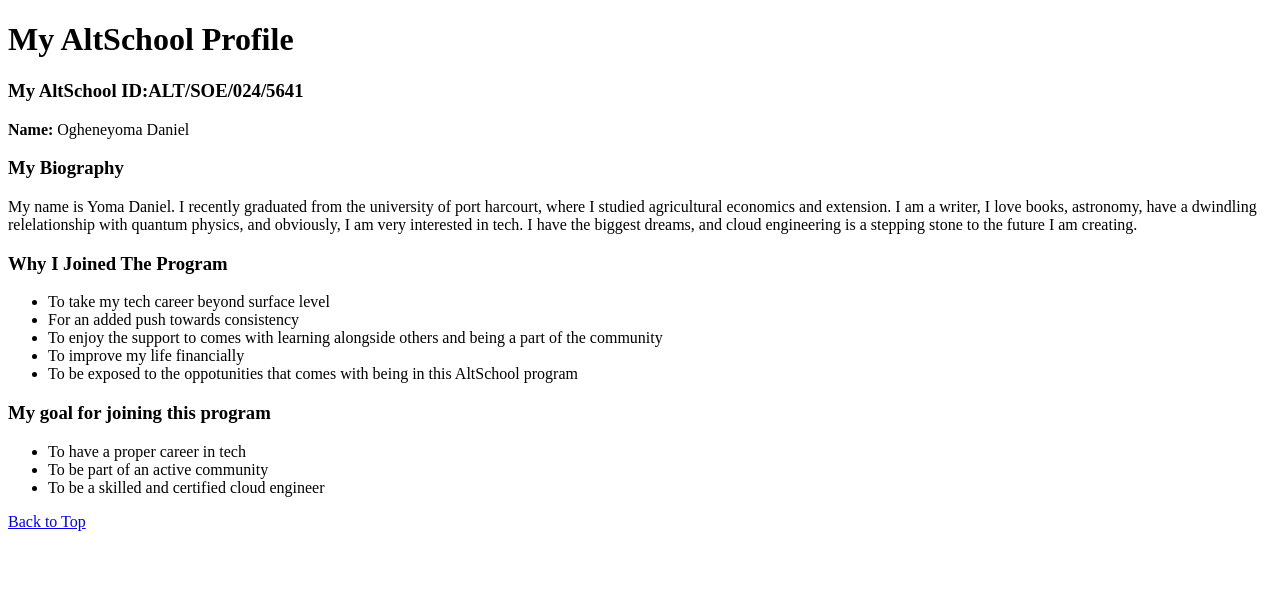
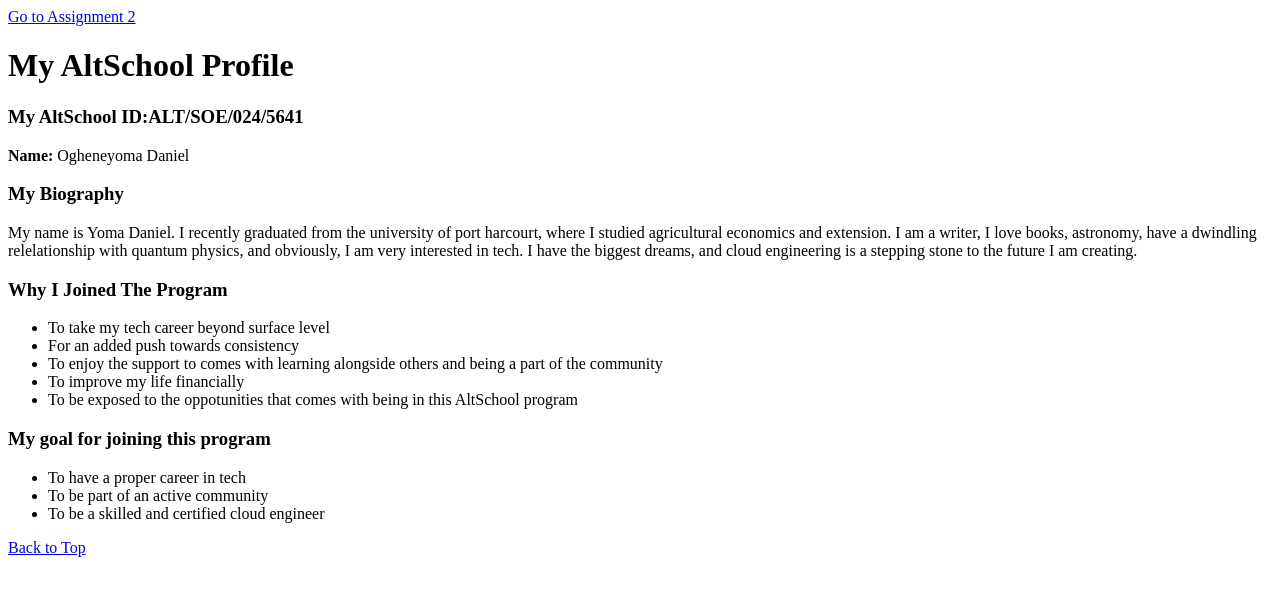
Before and after one commit to Yoma-Daniel/HTML-ASSIGNMENTS, a plain HTML site: page index.html in a window 1280 px wide. Drawn offline with Linux system fonts and the light colour scheme.

Commit message:
I moved tables.html to the main folder

```diff
--- a/index.html
+++ b/index.html
@@ -6,6 +6,8 @@
     <title>ASSIGNMENT ONE</title>
   </head>
   <body>
+    <a href="./tables.html">Go to Assignment 2</a>
+
     <header id="top">
       <h1>My AltSchool Profile</h1>
     </header>
```
Also changed, not shown: tables.html (renamed from html assignment two/tables.html, +1 -1 lines), html assignment two/media.html (deleted).
